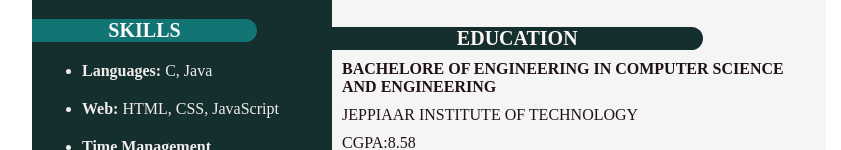
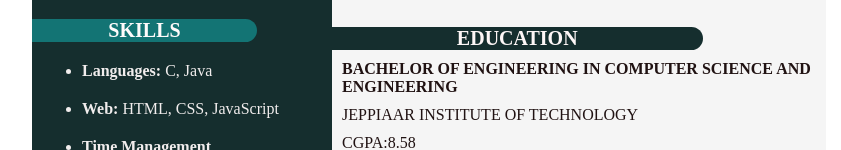
Before and after one commit to Banupriya-25/Resume, a plain HTML site: page index.html in a window 1280 px wide. Shown: the part 386-536 px from the top of the page, without its empty margins (211-1052 px from the left). Drawn offline with Linux system fonts and the light colour scheme.

Commit message:
Update index.html

```diff
--- a/index.html
+++ b/index.html
@@ -92,7 +92,7 @@
           <h4>EDUCATION</h4>
 
       </div>
-       <p><b>BACHELORE OF ENGINEERING IN COMPUTER SCIENCE AND ENGINEERING</b></p>
+       <p><b>BACHELOR OF ENGINEERING IN COMPUTER SCIENCE AND ENGINEERING</b></p>
        <p>JEPPIAAR INSTITUTE OF TECHNOLOGY</p>
        <p>CGPA:8.58</p>
        <p>2023 - Present</p>
@@ -159,4 +159,5 @@ setInterval(() =>{if (image.style.visibility === "hidden") {
 
 </script>
 </body>
+
 </html>
```
